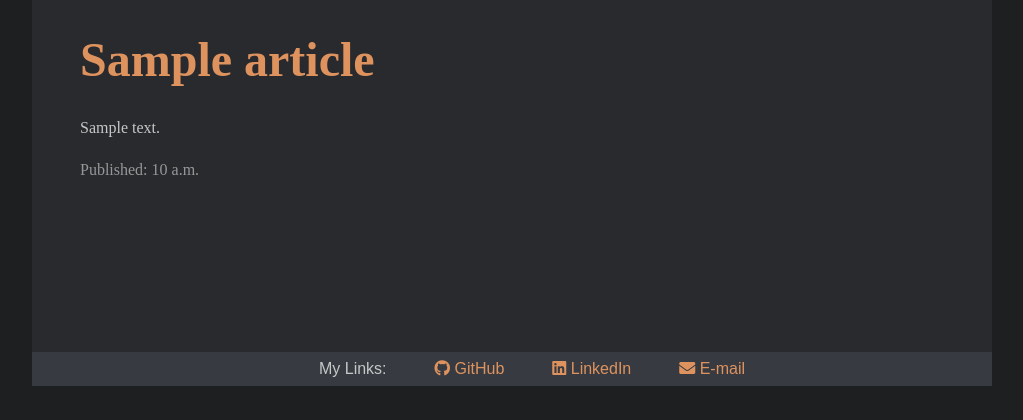
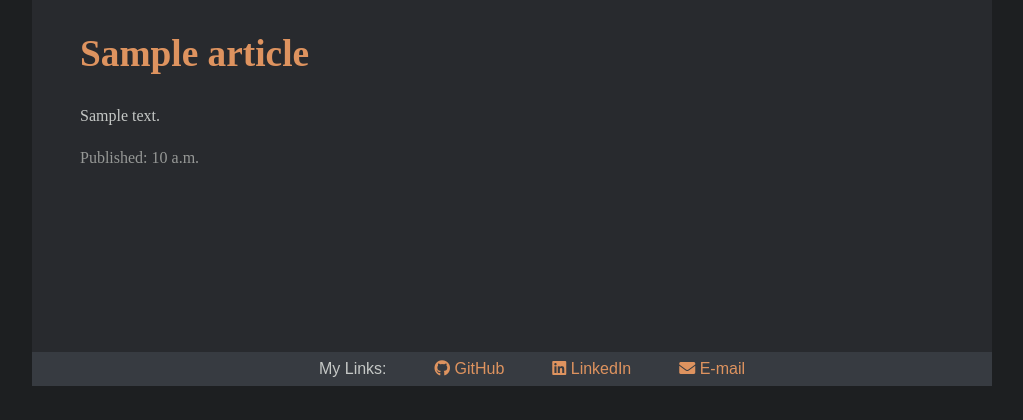
Before and after one commit to Ross65536/PersonalBlog, a Django app: page /blog in a window 1280 px wide. Shown: the part 183-603 px from the top of the page, without its empty margins (128-1151 px from the left). Run offline with Django 3.2, Linux system fonts and the light colour scheme; tables that the repository leaves empty hold one stand-in row (values such as "Sample post"); some libraries are stand-ins or nearby versions.

Commit message:
small blog css

```diff
--- a/personalPages/static/personalPages/css/blog.css
+++ b/personalPages/static/personalPages/css/blog.css
@@ -12,7 +12,7 @@
 }
 
 .blog-title {
-    font-size: 36pt;
+    font-size: 28pt;
 }
 
 .blog-content {
```
